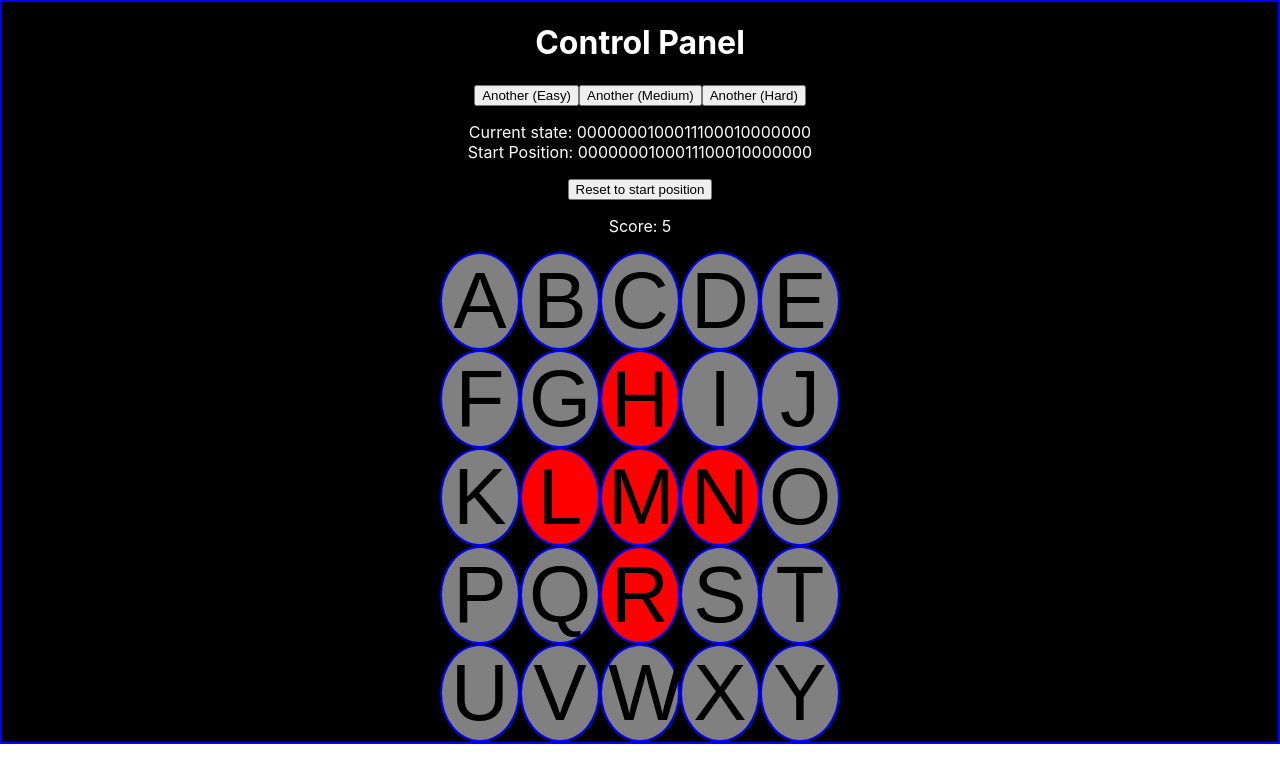
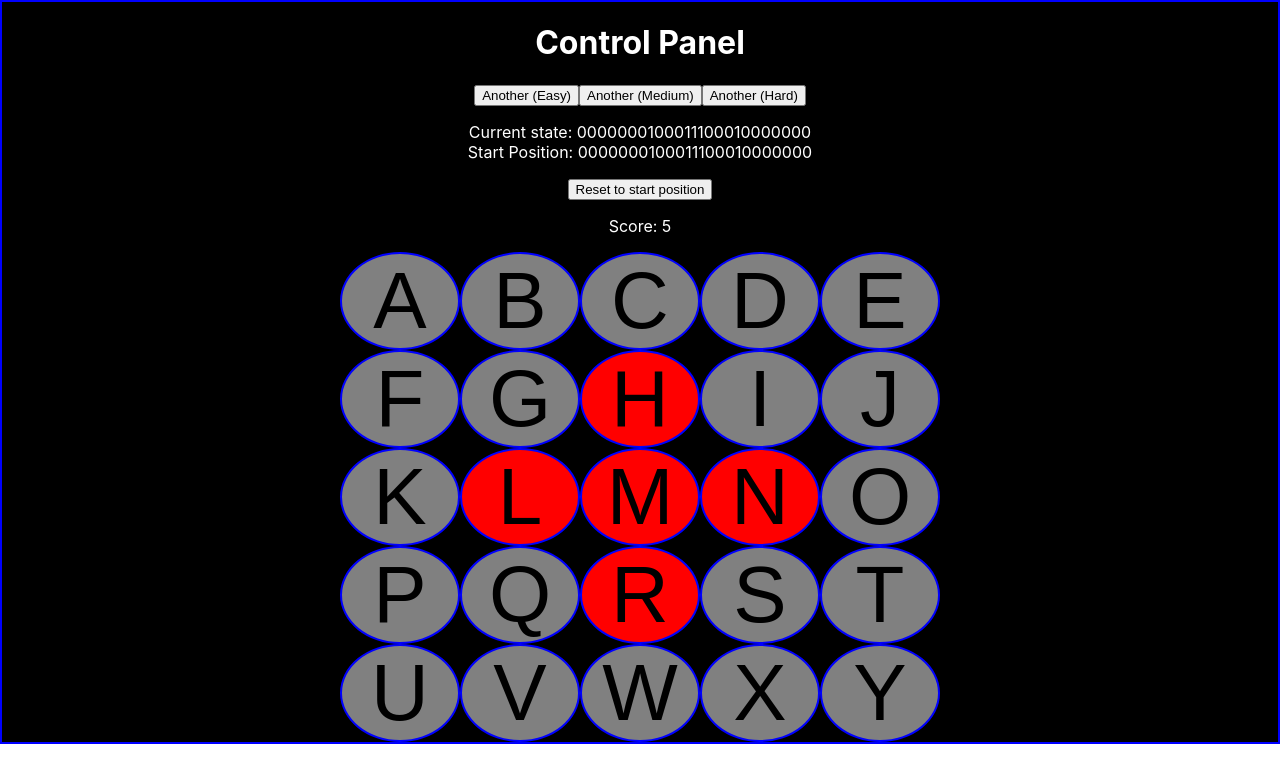
Before and after one commit to Samir70/lights-out, a React (Create React App) app: page / in a window 1280 px wide. Shown: the top 782 px of the page. Built offline with nearby package versions, Linux system fonts and the light colour scheme.

Commit message:
set light width to 15vmin

```diff
--- a/src/App.css
+++ b/src/App.css
@@ -9,14 +9,16 @@
   background: red;
   border: 2px solid blue;
   border-radius: 50%;
-  font-size: 10vh;
-  width: 10vh;
+  font-size: 10vmin;
+  text-align: center;
+  width: 15vmin;
 }
 
 .lightOff {
   background: grey;
   border: 2px solid blue;
   border-radius: 50%;
-  font-size: 10vh;
-  width: 10vh;
+  font-size: 10vmin;
+  text-align: center;
+  width: 15vmin;
 }
```
